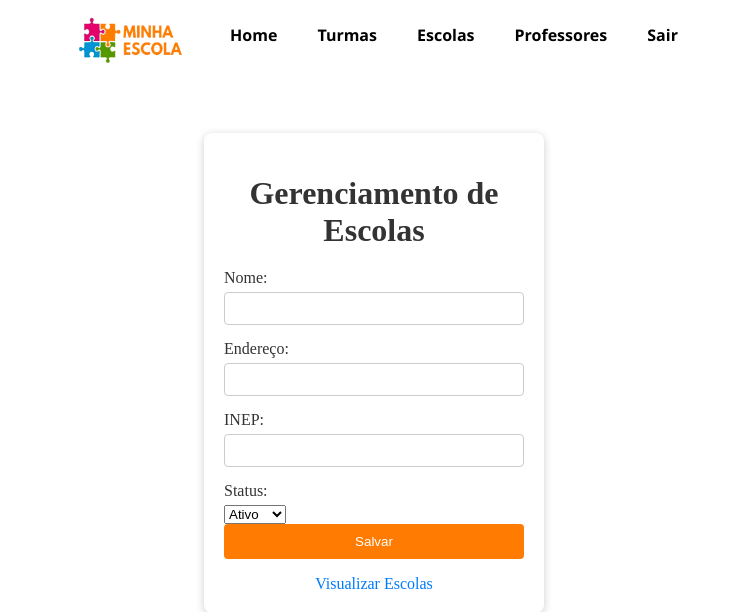
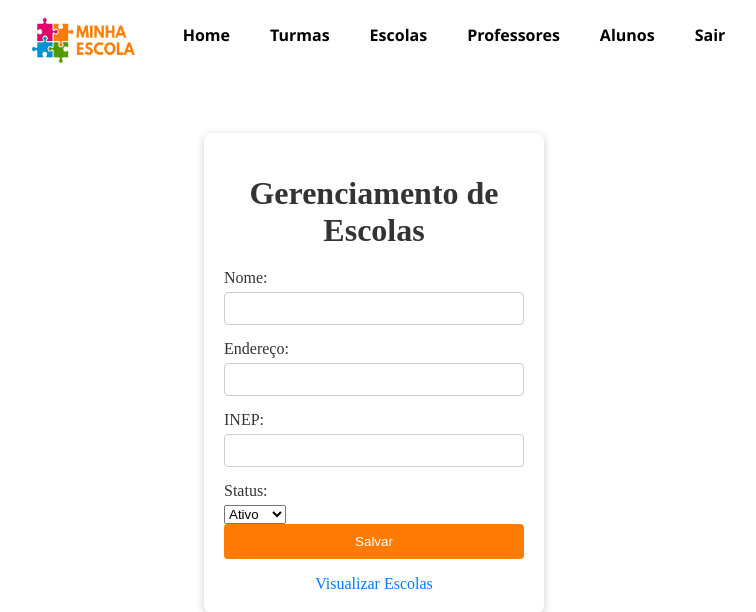
Before and after one commit to Teslaneto/GerenciamentoEscolar, a PHP site: page /escolas.php in a window 1280 px wide. Shown: the top 612 px of the page, without its empty margins (266-1022 px from the left). Run offline with PHP 8.4, Linux system fonts and the light colour scheme.

Commit message:
feat/mostra_escola_menu

```diff
--- a/escolas.php
+++ b/escolas.php
@@ -12,6 +12,7 @@
                 <li><a href="turmas.php">Turmas</a></li>
                 <li><a href="#nf">Escolas</a></li>
                 <li><a href="professores.php">Professores</a></li>
+                <li><a href="professores.php">Alunos</a></li>
                 <li><a href="logoff.php">Sair</a></li>
             </ul>
         </div>
--- a/professores.php
+++ b/professores.php
@@ -14,6 +14,7 @@
                 <li><a href="turmas.php">Turmas</a></li>
                 <li><a href="escolas.php">Escolas</a></li>
                 <li><a href="#ng">Professores</a></li>
+                <li><a href="professores.php">Alunos</a></li>
                 <li><a href="logoff.php">Sair</a></li>
             </ul>
         </div>
--- a/turmas.php
+++ b/turmas.php
@@ -23,6 +23,7 @@ $mysqli->close();
             <li><a href="turmas.php">Turmas</a></li>
             <li><a href="escolas.php">Escolas</a></li>
             <li><a href="professores.php">Professores</a></li>
+            <li><a href="professores.php">Alunos</a></li>
             <li><a href="logoff.php">Sair</a></li>
         </ul>
      </div>
```
